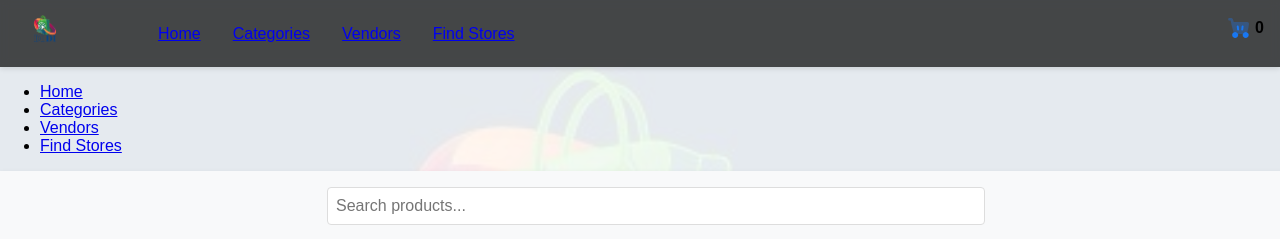
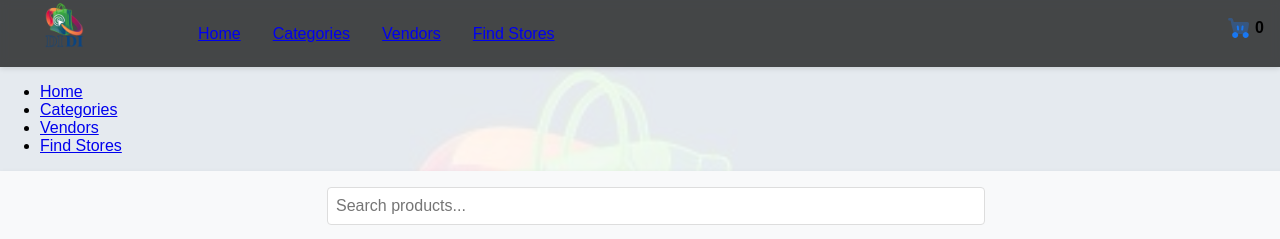
Before and after one commit to kako-rgb/live2, a plain HTML site: page index.html in a window 1280 px wide. Shown: the top 239 px of the page. Drawn offline with nearby package versions, Linux system fonts and the light colour scheme; a script that the page names is missing.

Commit message:
logo size

```diff
--- a/style.css
+++ b/style.css
@@ -43,8 +43,8 @@ body {
 }
 
 .logo-img {
-    height: 60px; /* Adjusted to requested size */
-    width: 60px; /* Adjusted to requested size */
+    height: 100px; /* Adjusted to requested size */
+    width: 100px; /* Adjusted to requested size */
     margin-right: 10px;
     object-fit: contain;
 }
```
